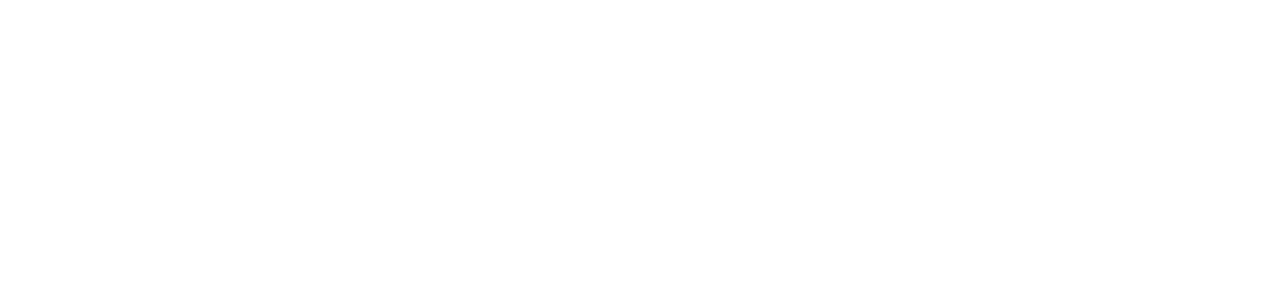
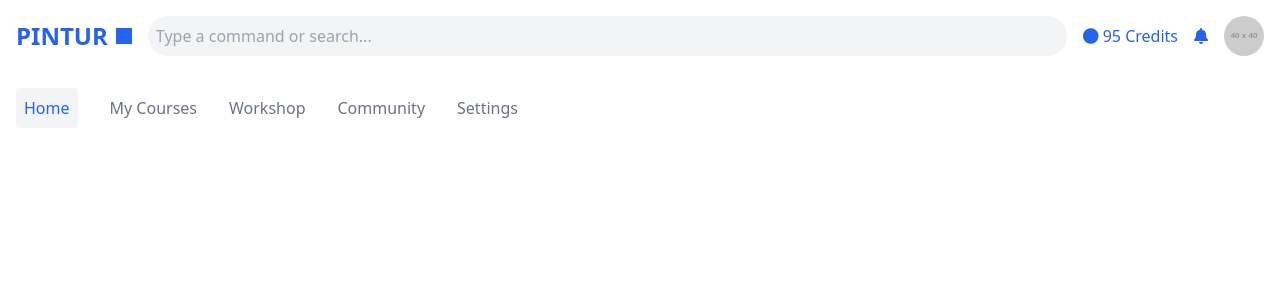
Before and after one commit to zaizen24/pintura, a React (Vite) app: page /dashboard in a window 1280 px wide. Before the commit this address had no page. Shown: the top 300 px of the page. Built offline with nearby package versions, Linux system fonts and the light colour scheme.

Commit message:
Penambahan Dashboard

```diff
--- /dev/null
+++ b/src/components/private/shared/Navbar.jsx
@@ -0,0 +1,45 @@
+import React from 'react';
+
+const Navbar = () => {
+  return (
+    <div>
+      {/* Navbar Section */}
+      <div className="flex items-center justify-between p-4 bg-white shadow-md">
+        <div className="flex items-center">
+          <div className="text-2xl font-bold text-blue-600">PINTUR</div>
+          <div className="ml-2 w-4 h-4 bg-blue-600"></div>
+        </div>
+        <div className="flex items-center flex-grow mx-4">
+          <input
+            type="text"
+            placeholder="Type a command or search..."
+            className="w-full p-2 rounded-full bg-gray-100 text-gray-500"
+          />
+        </div>
+        <div className="flex items-center space-x-4">
+          <div className="flex items-center text-blue-600">
+            <i className="fas fa-circle"></i>
+            <span className="ml-1">95 Credits</span>
+          </div>
+          <i className="fas fa-bell text-blue-600"></i>
+          <img
+            src="https://placehold.co/40x40"
+            alt="User profile picture"
+            className="w-10 h-10 rounded-full"
+          />
+        </div>
+      </div>
+
+      {/* Navigation Section */}
+      <div className="flex items-center space-x-8 p-4 bg-white">
+        <div className="p-2 bg-gray-100 rounded text-blue-600">Home</div>
+        <div className="text-gray-500">My Courses</div>
+        <div className="text-gray-500">Workshop</div>
+        <div className="text-gray-500">Community</div>
+        <div className="text-gray-500">Settings</div>
+      </div>
+    </div>
+  );
+};
+
+export default Navbar;
--- /dev/null
+++ b/src/pages/private/DashboardPage.jsx
@@ -0,0 +1,13 @@
+import Navbar from '../../components/private/shared/Navbar';
+
+import React from 'react'
+
+const DashboardPage = () => {
+  return (
+    <div>
+      <Navbar />
+    </div>
+  )
+}
+
+export default DashboardPage
--- a/src/routes/AppRoutes.jsx
+++ b/src/routes/AppRoutes.jsx
@@ -6,6 +6,7 @@
 import PricingPage from '../pages/public/PricingPage';
 import LoginPage from '../pages/public/LoginPage';
 import RegisterPage from '../pages/public/RegisterPage';
+import DashboardPage from '../pages/private/DashboardPage';
 
 const AppRoutes = () => {
   return (
@@ -17,6 +18,7 @@
         <Route path="/pricing" element={<PricingPage />} />
         <Route path="/login" element={<LoginPage />} />
         <Route path="/register" element={<RegisterPage />} />
+        <Route path="/dashboard" element={<DashboardPage />} />
       </Routes>
     </Router>
   );
```
